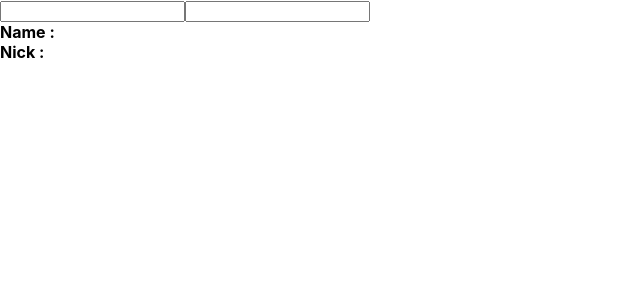
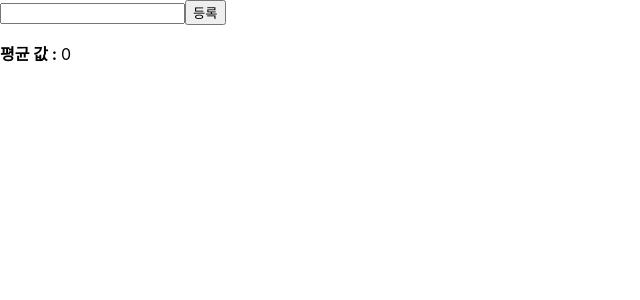
Before and after one commit to Wony-Lee/react_study, a React (Create React App) app: page / in a window 1280 px wide. Shown: the top 300 px of the page, without its empty margins (0-640 px from the left). Built offline with nearby package versions, Linux system fonts and the light colour scheme.

Commit message:
useMemo useCallback

```diff
--- a/src/App.js
+++ b/src/App.js
@@ -1,12 +1,11 @@
 import React from "react";
 import "./App.css";
-import Counter from "./component/Counter";
-import Info from "./component/Info";
+import Average from "./component/Average";
 
 function App() {
   return (
     <>
-      <Info />
+      <Average />
     </>
   );
 }
--- /dev/null
+++ b/src/component/Average.js
@@ -0,0 +1,44 @@
+import React, { useState, useMemo, useCallback, useRef } from "react";
+
+const getAverage = (numbers) => {
+  console.log("평균 값 계산 중...");
+  if (numbers.length === 0) return 0;
+  const sum = numbers.reduce((a, b) => a + b);
+  return sum / numbers.length;
+};
+
+const Average = () => {
+  const [list, setList] = useState([]);
+  const [number, setNumber] = useState("");
+
+  const onChange = useCallback((e) => {
+    setNumber(e.target.value);
+  }, []); // 컴포넌트가 처음 렌더링될 때만 함수 생성
+
+  const onInsert = useCallback(() => {
+    const nextList = list.concat(parseInt(number));
+    setList(nextList);
+    setNumber("");
+  }, [number, list]); // number, list가 변경 되었을 때만 함수생성.
+  const avg = useMemo(() => getAverage(list), [list]);
+  return (
+    <>
+      <div>
+        <input value={number} onChange={onChange} />
+        <button onClick={onInsert}>등록</button>
+      </div>
+      <div>
+        <ul>
+          {list.map((item, index) => (
+            <li key={index}>{item}</li>
+          ))}
+        </ul>
+      </div>
+      <div>
+        <b>평균 값 : </b> {avg}
+      </div>
+    </>
+  );
+};
+
+export default Average;
```
